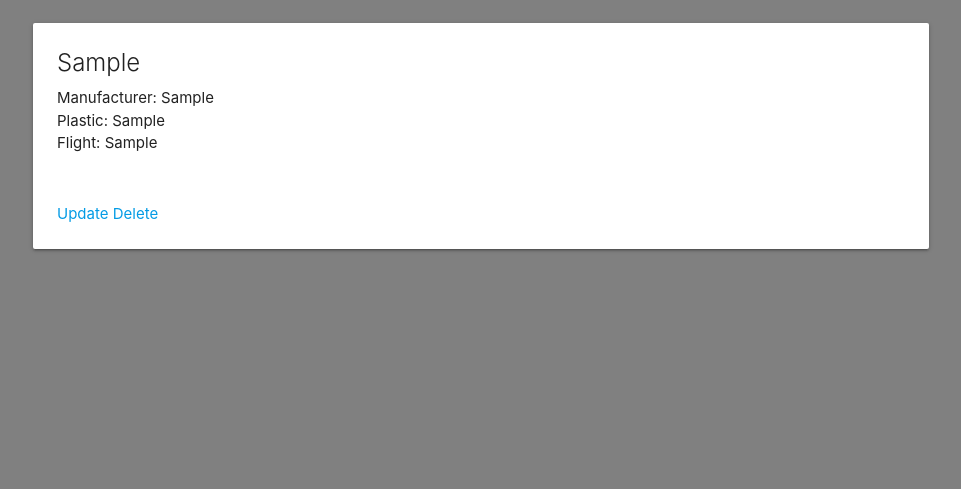
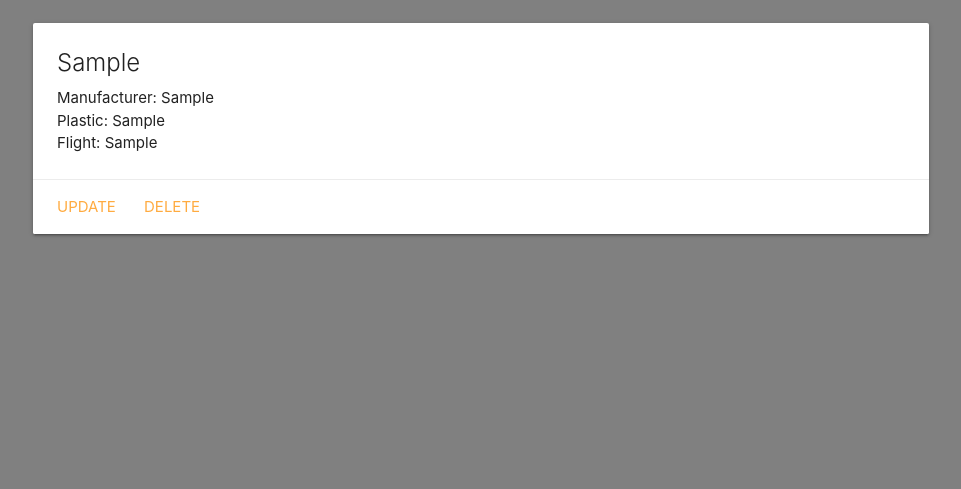
Before and after one commit to millerado/disc-collector, a Django app: page /discs/1/ in a window 1280 px wide. Shown: the part 177-666 px from the top of the page, without its empty margins (159-1120 px from the left). Run offline with Django 4.2, Linux system fonts and the light colour scheme; tables that the repository leaves empty hold one stand-in row (values such as "Sample post").

Commit message:
fix class for links

```diff
--- a/main_app/templates/discs/details.html
+++ b/main_app/templates/discs/details.html
@@ -14,7 +14,7 @@
     <p>Plastic: {{ disc.plastic }}</p>
     <p>Flight: {{ disc.flight }}</p>
   </div>
-  <div class="card-content">
+  <div class="card-action">
     <a href="{% url 'discs_update' disc.id %}">Update</a>
     <a href="{% url 'discs_delete' disc.id %}">Delete</a>
   </div>
```
